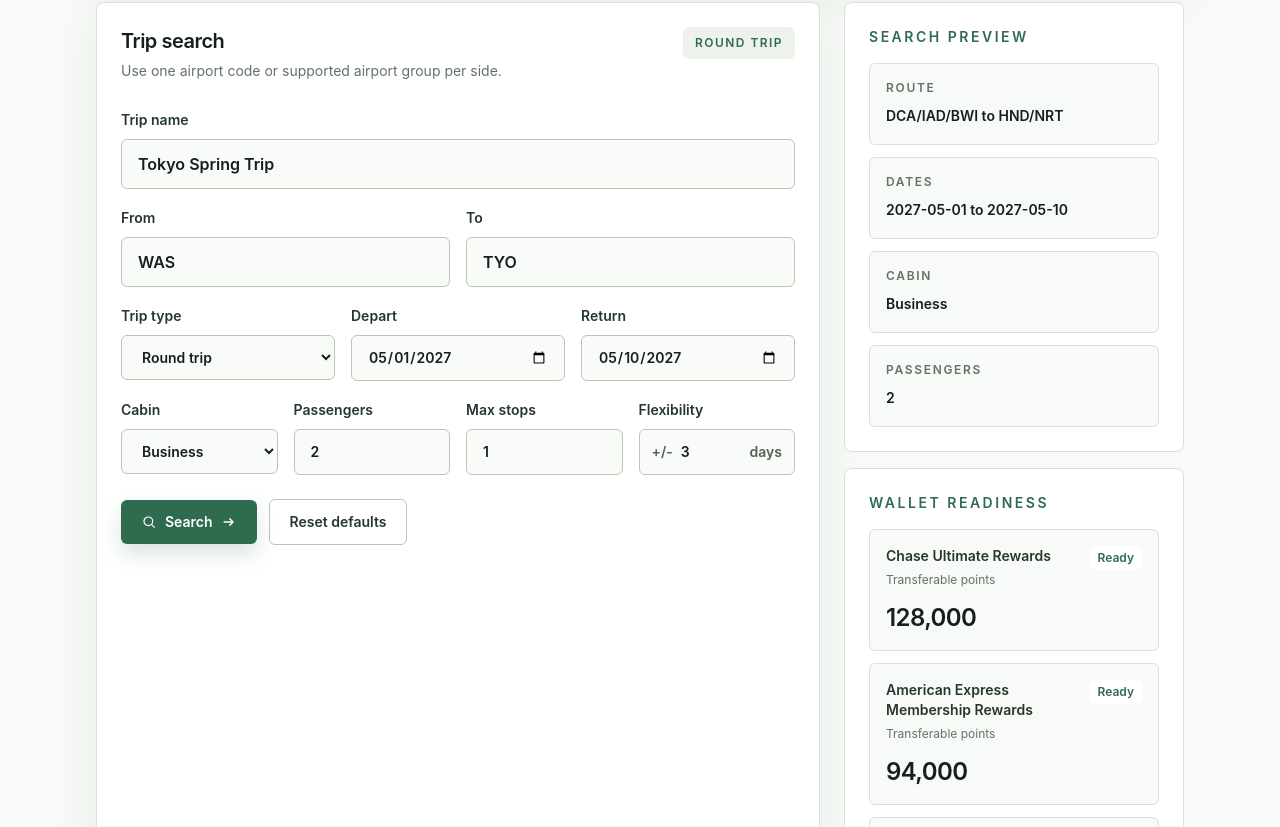
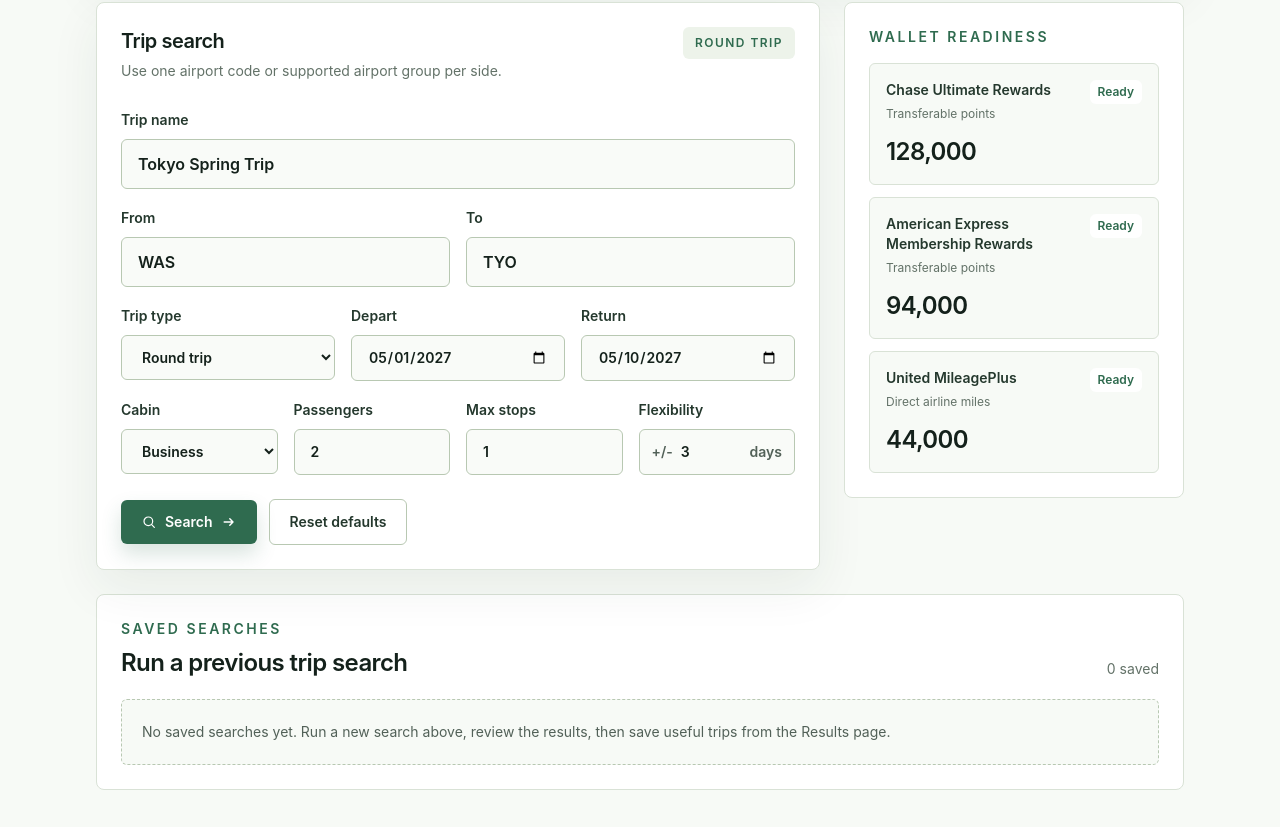
Before and after one commit to cgradbad89/WDNNSP, a Next.js app: page /search in a window 1280 px wide. Shown: the part 333-1160 px from the top of the page. Built offline with nearby package versions, Linux system fonts and the light colour scheme.

Commit message:
Clean up search and results UI issues

```diff
--- a/src/components/results/ResultsPageClient.tsx
+++ b/src/components/results/ResultsPageClient.tsx
@@ -26,7 +26,6 @@ import {
   type TransferPathDisplay,
 } from "@/lib/results/transferPaths";
 import {
-  TRANSFER_WARNING,
   scoreAwardOptions,
   type RecommendationLabel,
   type ScoredAwardOption,
@@ -713,6 +712,9 @@ function TransferPathRows({
           </div>
         ))}
       </div>
+      <p className="mt-3 text-xs font-medium leading-5 text-[#5d4c1d]">
+        Verify award space with the airline before moving points.
+      </p>
     </div>
   );
 }
@@ -1585,10 +1587,6 @@ export function ResultsPageClient(): JSX.Element {
         search={selectedSearch}
       />
 
-      <section className="rounded-lg border border-[#ead99d] bg-[#fff9df] p-4 text-sm font-semibold leading-6 text-[#5d4c1d]">
-        {TRANSFER_WARNING}
-      </section>
-
       <section className="grid gap-6 xl:grid-cols-[minmax(0,1fr)_360px]">
         <div className="space-y-6">
           <RecommendationPanel
--- a/src/components/search/TripSearchForm.tsx
+++ b/src/components/search/TripSearchForm.tsx
@@ -13,7 +13,12 @@ import {
   getTotalFlexiblePoints,
 } from "@/lib/points/totals";
 import { saveActiveSearch } from "@/lib/search/activeSearch";
-import { createSavedSearch } from "@/lib/search/storage";
+import {
+  createSavedSearch,
+  deleteSavedSearch,
+  loadSavedSearches,
+  saveSavedSearches,
+} from "@/lib/search/storage";
 import {
   hasSearchValidationErrors,
   type SearchValidationErrors,
@@ -25,7 +30,7 @@ import {
 } from "@/lib/wallet/storage";
 import type { Cabin } from "@/types/flights";
 import type { PointsAccount } from "@/types/points";
-import type { TripType } from "@/types/search";
+import type { SavedSearch, TripType } from "@/types/search";
 
 type SearchFormState = {
   name: string;
@@ -114,6 +119,18 @@ function parseWalletAccountsSnapshot(snapshot: string): PointsAccount[] {
   return createSeedAccounts();
 }
 
+function subscribeToHydration(): () => void {
+  return () => undefined;
+}
+
+function getClientHydrationSnapshot(): boolean {
+  return true;
+}
+
+function getServerHydrationSnapshot(): boolean {
+  return false;
+}
+
 function normalizeSingleCode(value: string): string[] {
   const normalizedValue = value.trim().toUpperCase();
 
@@ -144,8 +161,24 @@ function formatCodes(codes: string[]): string {
   return codes.length > 0 ? codes.join("/") : "Not set";
 }
 
+function formatDate(date: string | undefined): string {
+  if (!date) {
+    return "No date";
+  }
+
+  return new Intl.DateTimeFormat("en-US", {
+    day: "numeric",
+    month: "short",
+    year: "numeric",
+  }).format(new Date(`${date}T00:00:00`));
+}
+
 function formatNumber(value: number): string {
   return numberFormatter.format(value);
+}
+
+function formatTripType(tripType: TripType): string {
+  return tripType === "round_trip" ? "Round trip" : "One way";
 }
 
 function SearchIcon({ className }: { className?: string }) {
@@ -225,10 +258,16 @@ function clearErrorsForField(
 
 export function TripSearchForm(): JSX.Element {
   const router = useRouter();
+  const isLoaded = useSyncExternalStore(
+    subscribeToHydration,
+    getClientHydrationSnapshot,
+    getServerHydrationSnapshot,
+  );
   const [formState, setFormState] =
     useState<SearchFormState>(initialFormState);
   const [errors, setErrors] = useState<SearchValidationErrors>({});
   const [statusMessage, setStatusMessage] = useState("");
+  const [savedSearchVersion, setSavedSearchVersion] = useState(0);
   const walletAccountsSnapshot = useSyncExternalStore(
     subscribeToWalletAccounts,
     getWalletAccountsClientSnapshot,
@@ -248,6 +287,11 @@ export function TripSearchForm(): JSX.Element {
   const topWalletAccounts = [...walletAccounts]
     .toSorted((firstAccount, secondAccount) => secondAccount.balance - firstAccount.balance)
     .slice(0, 3);
+  const savedSearches = useMemo(() => {
+    void savedSearchVersion;
+
+    return isLoaded ? loadSavedSearches() : [];
+  }, [isLoaded, savedSearchVersion]);
 
   function updateField<Field extends keyof SearchFormState>(
     field: Field,
@@ -322,6 +366,18 @@ export function TripSearchForm(): JSX.Element {
     setErrors({});
     setStatusMessage("Search ready. Opening mock results...");
     router.push("/results");
+  }
+
+  function handleRunSavedSearch(search: SavedSearch): void {
+    saveActiveSearch(search);
+    setStatusMessage(`Opening results for "${search.name}".`);
+    router.push("/results");
+  }
+
+  function handleDeleteSavedSearch(searchId: string): void {
+    saveSavedSearches(deleteSavedSearch(savedSearches, searchId));
+    setSavedSearchVersion((currentVersion) => currentVersion + 1);
+    setStatusMessage("Saved search deleted.");
   }
 
   return (
@@ -590,32 +646,6 @@ export function TripSearchForm(): JSX.Element {
         <aside className="space-y-4">
           <section className="rounded-lg border border-[#d9e2d6] bg-white p-5 md:p-6">
             <p className="text-sm font-semibold uppercase tracking-[0.18em] text-[#2f6b4f]">
-              Search preview
-            </p>
-            <div className="mt-4 space-y-3">
-              {[
-                ["Route", `${formatCodes(originCodes)} to ${formatCodes(destinationCodes)}`],
-                ["Dates", formState.tripType === "round_trip" ? `${formState.departDate} to ${formState.returnDate || "return TBD"}` : formState.departDate || "No date"],
-                ["Cabin", cabinLabels[formState.cabin]],
-                ["Passengers", formatNumber(passengers || 0)],
-              ].map(([label, value]) => (
-                <div
-                  className="rounded-md border border-[#d9e2d6] bg-[#f7faf6] p-4"
-                  key={label}
-                >
-                  <p className="text-xs font-semibold uppercase tracking-[0.14em] text-[#637268]">
-                    {label}
-                  </p>
-                  <p className="mt-2 text-sm font-semibold leading-6 text-[#14211b]">
-                    {value}
-                  </p>
-                </div>
-              ))}
-            </div>
-          </section>
-
-          <section className="rounded-lg border border-[#d9e2d6] bg-white p-5 md:p-6">
-            <p className="text-sm font-semibold uppercase tracking-[0.18em] text-[#2f6b4f]">
               Wallet readiness
             </p>
             <div className="mt-4 space-y-3">
@@ -648,6 +678,101 @@ export function TripSearchForm(): JSX.Element {
           </section>
         </aside>
       </section>
+
+      <section className="rounded-lg border border-[#d9e2d6] bg-white p-5 md:p-6">
+        <div className="flex flex-col gap-2 sm:flex-row sm:items-end sm:justify-between">
+          <div>
+            <p className="text-sm font-semibold uppercase tracking-[0.18em] text-[#2f6b4f]">
+              Saved searches
+            </p>
+            <h3 className="mt-2 text-2xl font-semibold tracking-tight text-[#14211b]">
+              Run a previous trip search
+            </h3>
+          </div>
+          <p className="text-sm text-[#637268]">
+            {isLoaded ? `${savedSearches.length} saved` : "Loading"}
+          </p>
+        </div>
+
+        {isLoaded && savedSearches.length > 0 ? (
+          <div className="mt-5 grid gap-3 md:grid-cols-2 xl:grid-cols-3">
+            {savedSearches.map((search) => (
+              <article
+                className="rounded-md border border-[#d9e2d6] bg-[#f7faf6] p-4"
+                key={search.id}
+              >
+                <div className="flex flex-col gap-4">
+                  <div>
+                    <p className="text-sm font-semibold text-[#24382d]">
+                      {search.name}
+                    </p>
+                    <p className="mt-2 text-lg font-semibold tracking-tight text-[#14211b]">
+                      {formatCodes(search.originCodes)} to{" "}
+                      {formatCodes(search.destinationCodes)}
+                    </p>
+                  </div>
+
+                  <dl className="grid gap-3 text-sm leading-6 text-[#526158] sm:grid-cols-2">
+                    <div>
+                      <dt className="font-semibold text-[#24382d]">
+                        Trip type
+                      </dt>
+                      <dd>{formatTripType(search.tripType)}</dd>
+                    </div>
+                    <div>
+                      <dt className="font-semibold text-[#24382d]">Cabin</dt>
+                      <dd>{cabinLabels[search.cabin]}</dd>
+                    </div>
+                    <div>
+                      <dt className="font-semibold text-[#24382d]">Depart</dt>
+                      <dd>{formatDate(search.departDate)}</dd>
+                    </div>
+                    {search.tripType === "round_trip" ? (
+                      <div>
+                        <dt className="font-semibold text-[#24382d]">
+                          Return
+                        </dt>
+                        <dd>{formatDate(search.returnDate)}</dd>
+                      </div>
+                    ) : null}
+                    <div>
+                      <dt className="font-semibold text-[#24382d]">
+                        Passengers
+                      </dt>
+                      <dd>{formatNumber(search.passengers)}</dd>
+                    </div>
+                  </dl>
+
+                  <div className="flex flex-col gap-2 sm:flex-row">
+                    <button
+                      className="inline-flex items-center justify-center gap-2 rounded-md bg-[#2f6b4f] px-4 py-2.5 text-sm font-semibold text-white transition hover:bg-[#25573f]"
+                      onClick={() => handleRunSavedSearch(search)}
+                      type="button"
+                    >
+                      Run search
+                      <ArrowIcon className="h-4 w-4" />
+                    </button>
+                    <button
+                      className="rounded-md border border-[#b8c8b2] px-4 py-2.5 text-sm font-semibold text-[#24382d] transition hover:bg-white"
+                      onClick={() => handleDeleteSavedSearch(search.id)}
+                      type="button"
+                    >
+                      Delete
+                    </button>
+                  </div>
+                </div>
+              </article>
+            ))}
+          </div>
+        ) : null}
+
+        {isLoaded && savedSearches.length === 0 ? (
+          <div className="mt-5 rounded-md border border-dashed border-[#b8c8b2] bg-[#f7faf6] p-5 text-sm leading-6 text-[#526158]">
+            No saved searches yet. Run a new search above, review the results,
+            then save useful trips from the Results page.
+          </div>
+        ) : null}
+      </section>
     </div>
   );
 }
```
Also changed, not shown: 1 other file (tests, documents, lock files or other folders).
